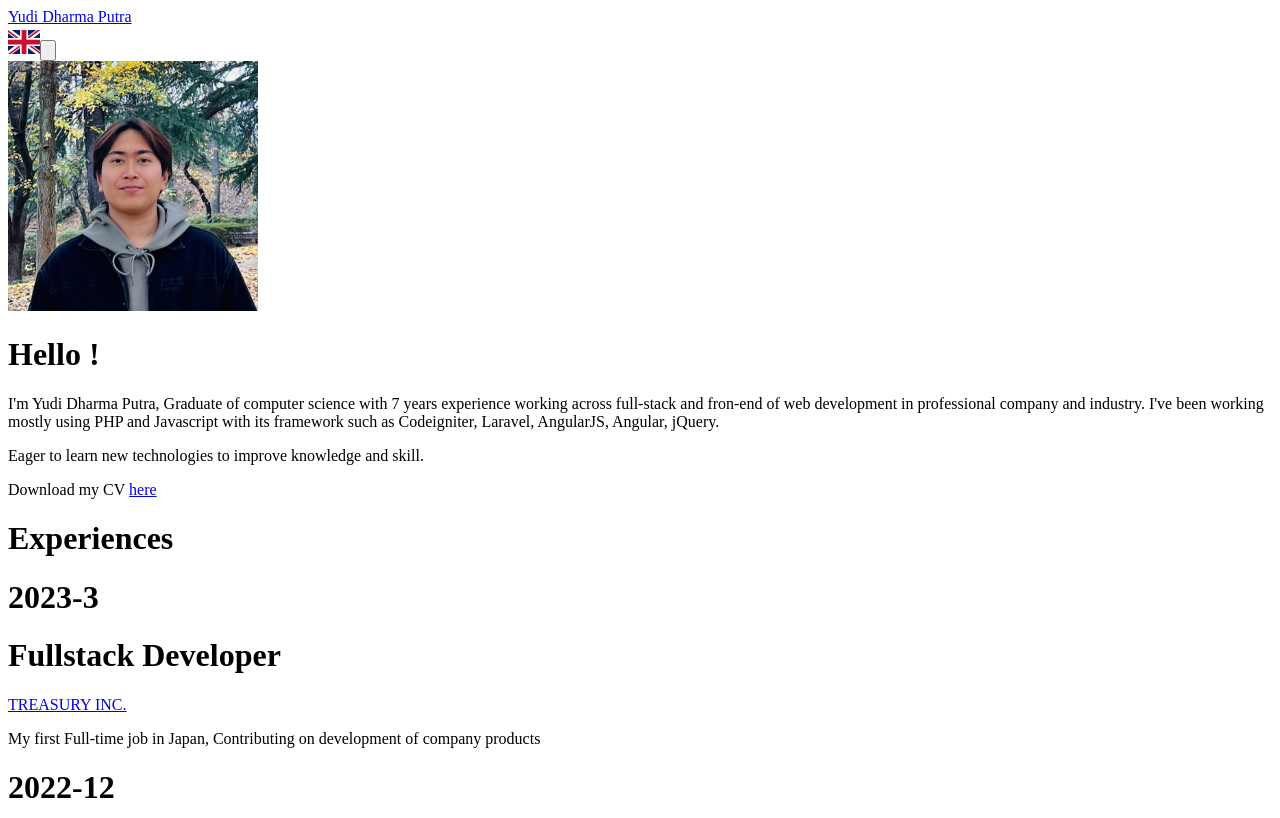
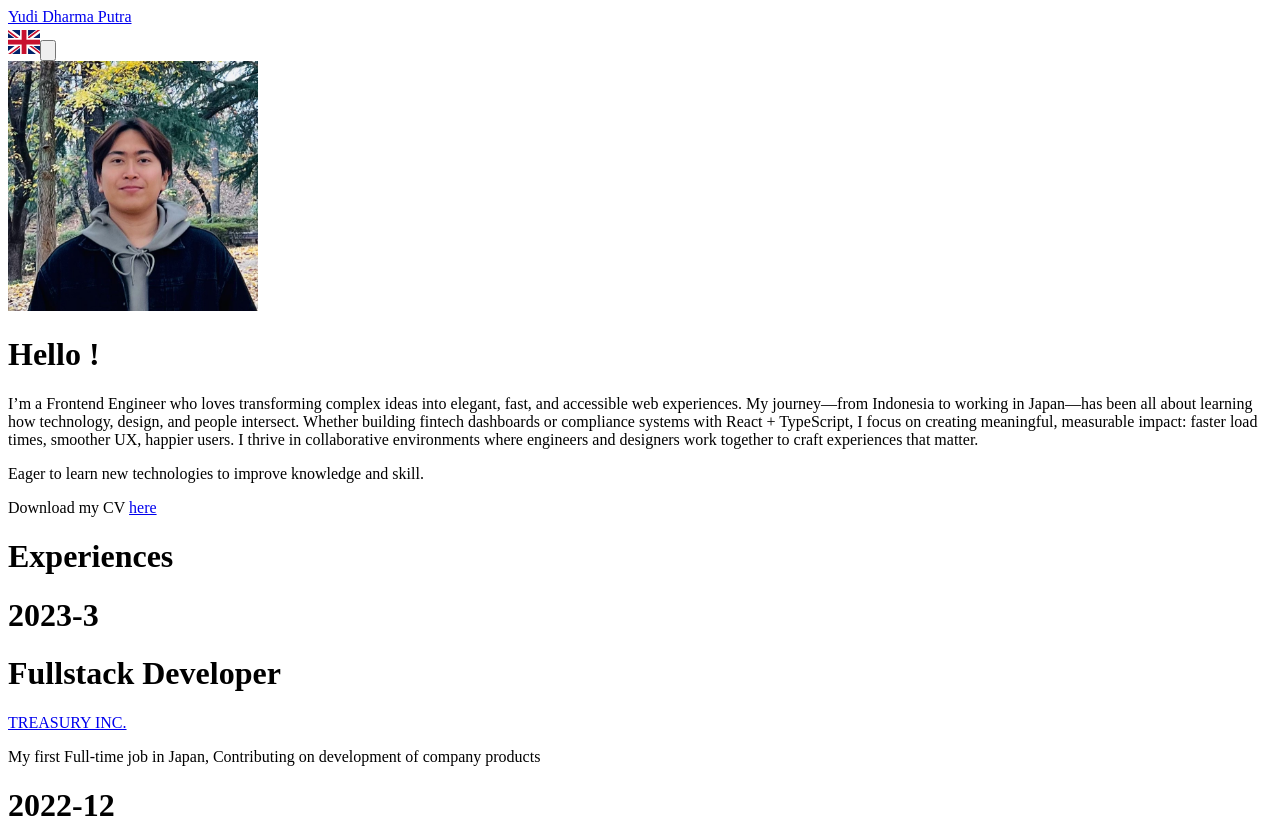
Before and after one commit to cokyudi/yudi-simple-portfolio, a Next.js app: page / in a window 1280 px wide. Shown: the top 818 px of the page. Built offline with nearby package versions, Linux system fonts and the light colour scheme.

Commit message:
updated about

```diff
--- a/components/About.js
+++ b/components/About.js
@@ -31,12 +31,12 @@ const About = (props) => {
                     {props.language==='Hello !' &&
                         <div className="mt-6 text-gray-800 dark:text-white">
                             <p className="mb-1 text-xl">
-                            I'm Yudi Dharma Putra,
-                            Graduate of computer science with 7 years
-                            experience working across full-stack and fron-end of web development in professional
-                            company and industry.
-                            I've been working mostly using PHP and Javascript with its framework such as
-                            Codeigniter, Laravel, AngularJS, Angular, jQuery.
+                            I’m a Frontend Engineer who loves transforming complex ideas into elegant, fast, and accessible web experiences.
+                            My journey—from Indonesia to working in Japan—has been all about learning how technology, design, and people intersect.
+
+                            Whether building fintech dashboards or compliance systems with React + TypeScript, I focus on creating meaningful, measurable impact: faster load times, smoother UX, happier users.
+
+                            I thrive in collaborative environments where engineers and designers work together to craft experiences that matter.
                             </p>
                             <p className="mb-1 text-xl">
                             Eager to learn new
@@ -51,13 +51,17 @@ const About = (props) => {
                     {props.language!=='Hello !' &&
                         <div className="mt-6 text-gray-800 dark:text-white">
                             <p className="mb-1 text-xl">
-                            私は Yudi Dharma Putra です。コンピュータ サイエンスの卒業生で、専門の企業や業界で Web 開発のフルスタックおよびフロントエンドで 4 年間働いた経験があります。 私は主に、Codeigniter、Laravel、AngularJS、Angular、jQuery などのフレームワークで PHP と Javascript を使用して作業してきました。
+                            私は、複雑なアイデアを美しく、速く、そして誰もが使いやすい Web 体験へと変えることを得意とするフロントエンドエンジニアです。
+                            インドネシアから日本でのキャリアへと歩んできた中で、テクノロジー・デザイン・人との関わりがどのように交わり、価値を生み出すのかを学んできました。
 
-知識とスキルを向上させるために新しい技術を学ぶことに熱心です。
+                            React と TypeScript を用いたフィンテック向けダッシュボードやコンプライアンスシステムの開発などを通して、
+                            「速い読み込み」「快適なユーザー体験」「満足度の高い利用体験」といった、意味のある・測定可能な成果を追求しています。
+
+                            エンジニアとデザイナーが協力し、価値あるユーザー体験を共に作り上げる環境で働くことに喜びを感じています。
                             </p>
                             <p className="mb-1 text-xl">
                             新しいことを学びたがる
-知識とスキルを向上させる技術。
+                            知識とスキルを向上させる技術。
                             </p>
                             <p className="mb-4 text-xl">
                             <a className="underline text-blue-600 hover:text-blue-800 visited:text-purple-600" href="https://drive.google.com/file/d/1UKI_8xicqqeTTOx1yLcq8Q0mMHDaTi1C/view?usp=sharing">
```
